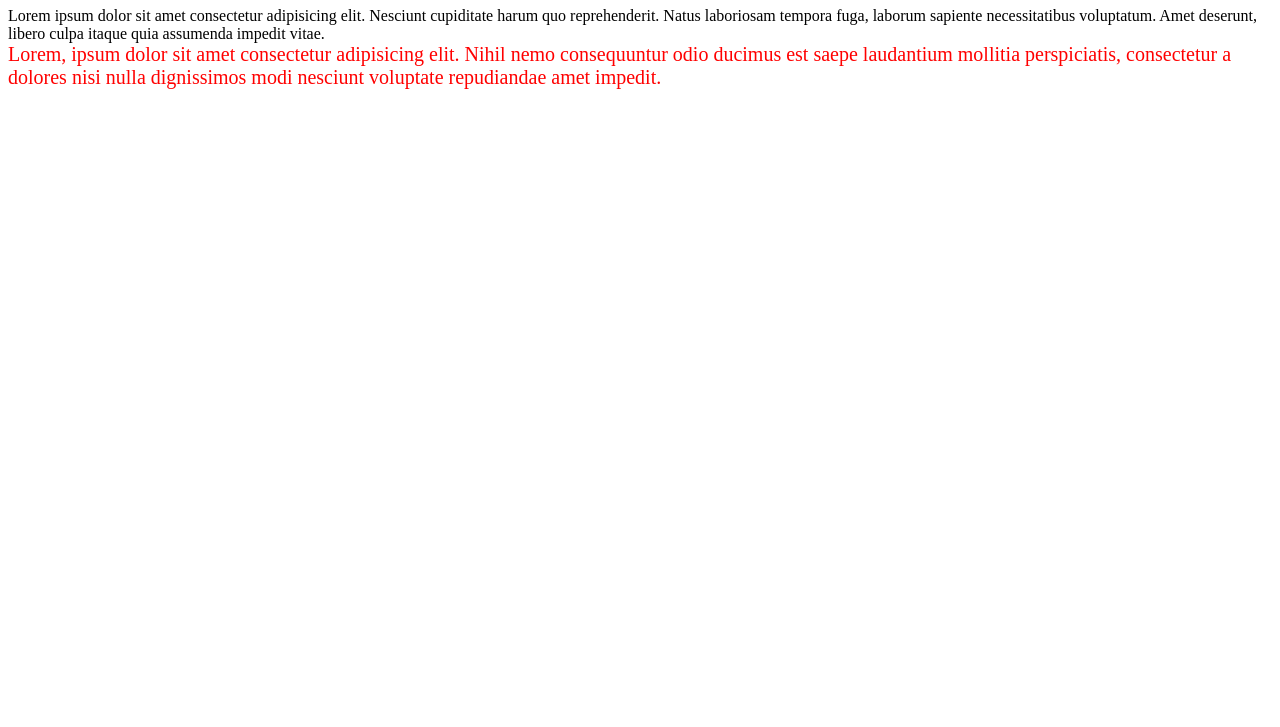
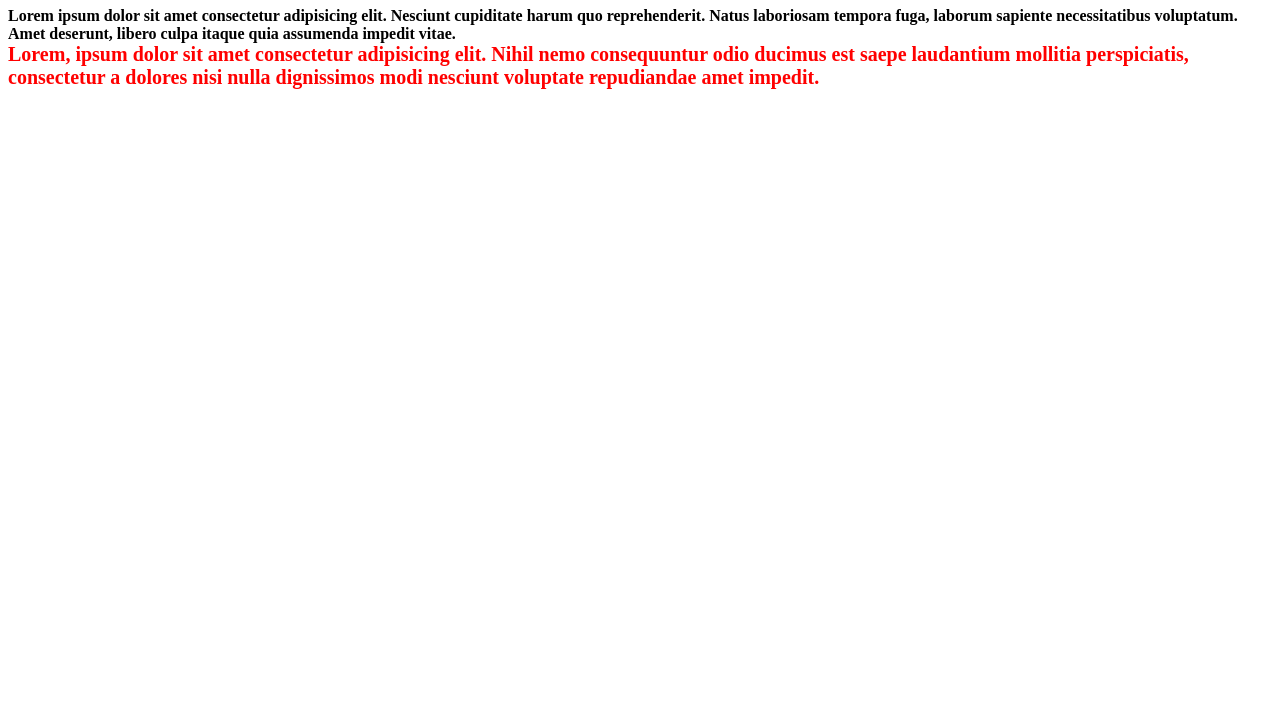
Before and after one commit to Sowwtky/esempio-css, a plain HTML site: page index.html in a window 1280 px wide. Shown: the part 73-800 px from the top of the page. Drawn offline with Linux system fonts and the light colour scheme.

Commit message:
aggiunto classe bold div 1 e div 2

```diff
--- a/index.html
+++ b/index.html
@@ -9,10 +9,10 @@
 </head>
 <body>
     <h1>Esempio CSS</h1>
-    <div id="primo-div">
+    <div id="primo-div" class="bold">
         Lorem ipsum dolor sit amet consectetur adipisicing elit. Nesciunt cupiditate harum quo reprehenderit. Natus laboriosam tempora fuga, laborum sapiente necessitatibus voluptatum. Amet deserunt, libero culpa itaque quia assumenda impedit vitae.
     </div>
-    <div id="secondo-div">
+    <div id="secondo-div" class="bold">
         Lorem, ipsum dolor sit amet consectetur adipisicing elit. Nihil nemo consequuntur odio ducimus est saepe laudantium mollitia perspiciatis, consectetur a dolores nisi nulla dignissimos modi nesciunt voluptate repudiandae amet impedit.
     </div>
 </body>
--- a/style.css
+++ b/style.css
@@ -2,3 +2,7 @@
     color: red;
     font-size: 20px;
 }
+
+.bold {
+    font-weight: bold;
+}
```
